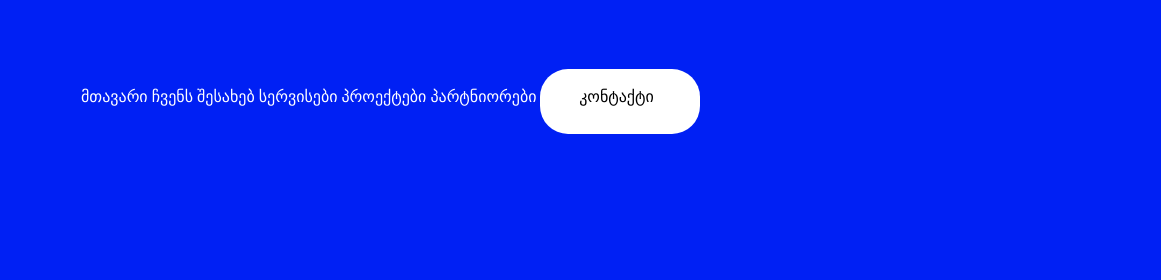
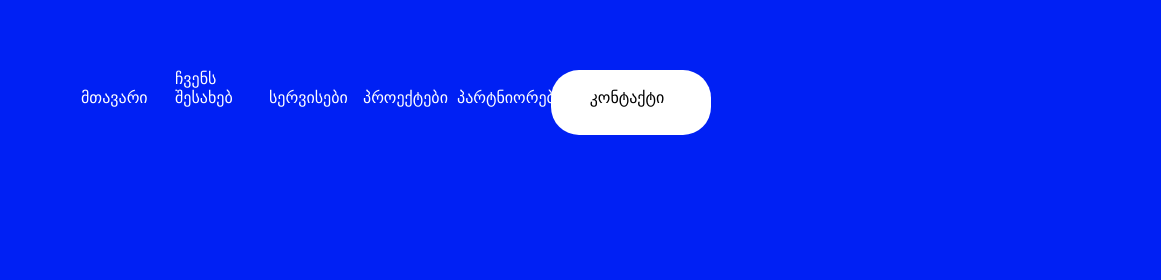
Before and after one commit to Duchoo/Lesson-5, a plain HTML site: page index.html in a window 1280 px wide. Shown: the top 280 px of the page, 119-1280 px from the left. Drawn offline with Linux system fonts and the light colour scheme.

Commit message:
Update style.css

```diff
--- a/css/style.css
+++ b/css/style.css
@@ -3,10 +3,9 @@
   padding: 0;
   box-sizing: border-box;
 }
- {
-  /* header ul { */
-  /* display: inline-block;
-  vertical-align: top; */
+header ul {
+  display: inline-block;
+  vertical-align: top;
 }
 p {
   font-family: "";
@@ -25,6 +24,9 @@ nav {
 li {
   display: inline-block;
   height: 18px;
+  height: 50px;
+  width: 50px;
+  margin-right: 40px;
 }
 header {
   background-color: #0020f4;
```
